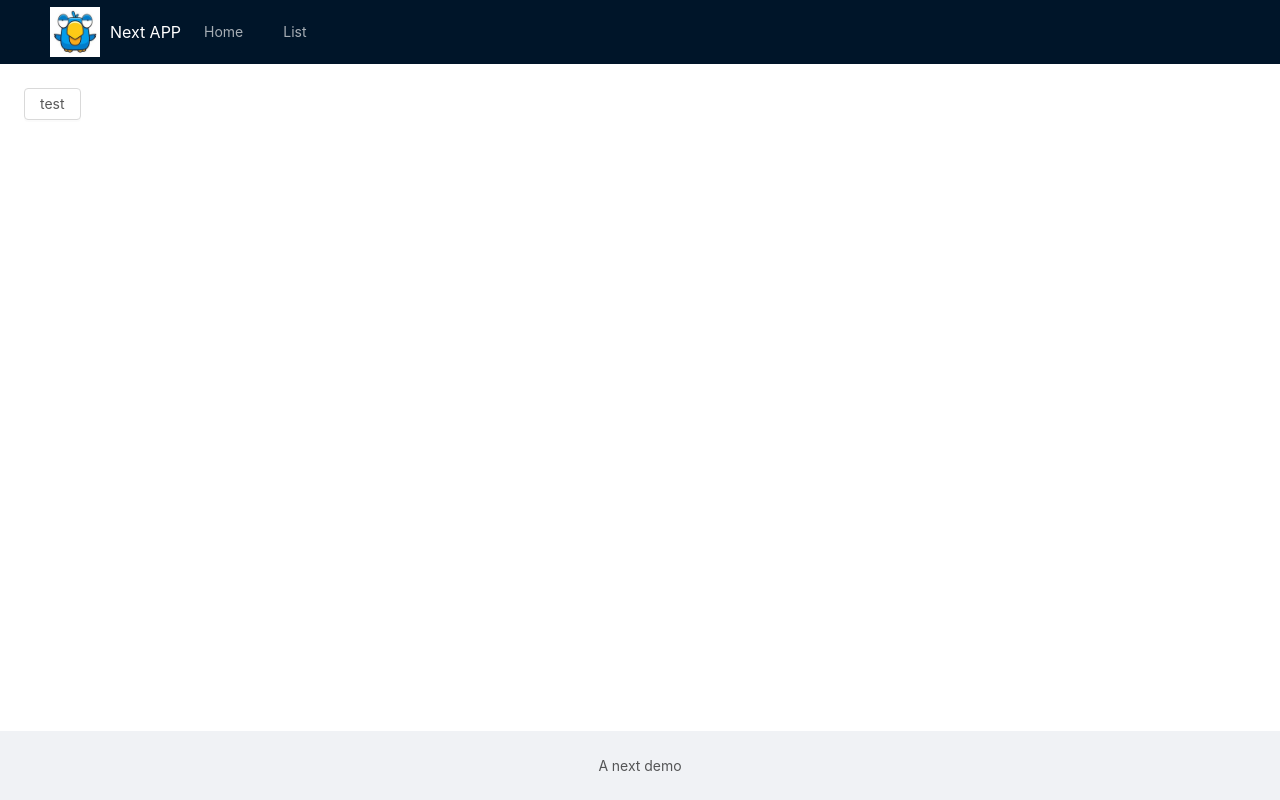
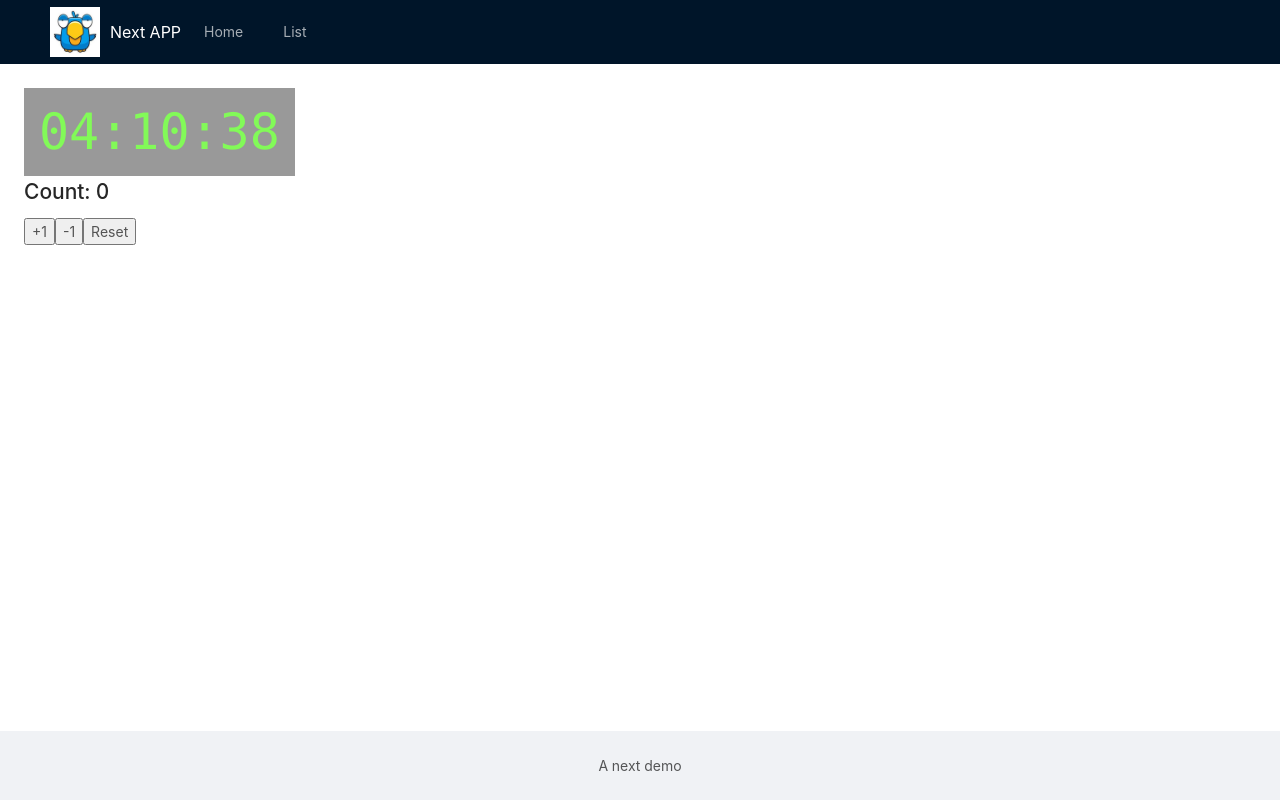
Before and after one commit to etianqq/next-app, a Next.js app: page / in a window 1280 px wide. Built offline with nearby package versions, Linux system fonts and the light colour scheme.

Commit message:
support redux

```diff
--- /dev/null
+++ b/components/pages/Home/clock.tsx
@@ -0,0 +1,23 @@
+export default ({ lastUpdate, light }) => {
+    return (
+        <div className={light ? 'light' : ''}>
+            {format(new Date(lastUpdate))}
+            <style jsx>{`
+          div {
+            padding: 15px;
+            display: inline-block;
+            color: #82FA58;
+            font: 50px menlo, monaco, monospace;
+            background-color: #000;
+          }
+          .light {
+            background-color: #999;
+          }
+        `}</style>
+        </div>
+    )
+}
+
+const format = t => `${pad(t.getUTCHours())}:${pad(t.getUTCMinutes())}:${pad(t.getUTCSeconds())}`
+
+const pad = n => n < 10 ? `0${n}` : n
--- /dev/null
+++ b/components/pages/Home/counter.js
@@ -0,0 +1,39 @@
+import React, { Component } from 'react'
+import { connect } from 'react-redux'
+import { incrementCount, decrementCount, resetCount } from '../../../models/home'
+
+class Counter extends Component {
+    increment = () => {
+        const { dispatch } = this.props
+        dispatch(incrementCount())
+    }
+
+    decrement = () => {
+        const { dispatch } = this.props
+        dispatch(decrementCount())
+    }
+
+    reset = () => {
+        const { dispatch } = this.props
+        dispatch(resetCount())
+    }
+
+    render() {
+        const { count } = this.props
+        return (
+            <div>
+                <h1>Count: <span>{count}</span></h1>
+                <button onClick={this.increment}>+1</button>
+                <button onClick={this.decrement}>-1</button>
+                <button onClick={this.reset}>Reset</button>
+            </div>
+        )
+    }
+}
+
+function mapStateToProps(state) {
+    const { count } = state.home
+    return { count }
+}
+
+export default connect(mapStateToProps)(Counter)
--- /dev/null
+++ b/components/pages/Home/index.tsx
@@ -0,0 +1,19 @@
+import {connect} from 'react-redux'
+import Clock from './clock'
+import Counter from './counter'
+
+function Examples ({ lastUpdate, light }) {
+  return (
+    <div>
+      <Clock lastUpdate={lastUpdate} light={light} />
+      <Counter />
+    </div>
+  )
+}
+
+function mapStateToProps (state) {
+  const { lastUpdate, light } = state.home
+  return { lastUpdate, light }
+}
+
+export default connect(mapStateToProps)(Examples)
--- /dev/null
+++ b/lib/with-redux-store.js
@@ -0,0 +1,50 @@
+import React from 'react'
+import { initializeStore } from '../models/index'
+
+const isServer = typeof window === 'undefined'
+const __NEXT_REDUX_STORE__ = '__NEXT_REDUX_STORE__'
+
+function getOrCreateStore(initialState) {
+    // Always make a new store if server, otherwise state is shared between requests
+    if (isServer) {
+        return initializeStore(initialState)
+    }
+
+    // Create store if unavailable on the client and set it on the window object
+    if (!window[__NEXT_REDUX_STORE__]) {
+        window[__NEXT_REDUX_STORE__] = initializeStore(initialState)
+    }
+    return window[__NEXT_REDUX_STORE__]
+}
+
+export default (App) => {
+    return class AppWithRedux extends React.Component {
+        static async getInitialProps(appContext) {
+            // Get or Create the store with `undefined` as initialState
+            // This allows you to set a custom default initialState
+            const reduxStore = getOrCreateStore()
+
+            // Provide the store to getInitialProps of pages
+            appContext.ctx.reduxStore = reduxStore
+
+            let appProps = {}
+            if (typeof App.getInitialProps === 'function') {
+                appProps = await App.getInitialProps(appContext)
+            }
+
+            return {
+                ...appProps,
+                initialReduxState: reduxStore.getState()
+            }
+        }
+
+        constructor(props) {
+            super(props)
+            this.reduxStore = getOrCreateStore(props.initialReduxState)
+        }
+
+        render() {
+            return <App {...this.props} reduxStore={this.reduxStore} />
+        }
+    }
+}
--- /dev/null
+++ b/models/home.ts
@@ -0,0 +1,60 @@
+const exampleInitialState = {
+    lastUpdate: 0,
+    light: false,
+    count: 0
+}
+
+export const actionTypes = {
+    TICK: 'TICK',
+    INCREMENT: 'INCREMENT',
+    DECREMENT: 'DECREMENT',
+    RESET: 'RESET'
+}
+
+// REDUCERS
+export const reducer = (state = exampleInitialState, action) => {
+    switch (action.type) {
+        case actionTypes.TICK:
+            return Object.assign({}, state, {
+                lastUpdate: action.ts,
+                light: !!action.light
+            })
+        case actionTypes.INCREMENT:
+            return Object.assign({}, state, {
+                count: state.count + 1
+            })
+        case actionTypes.DECREMENT:
+            return Object.assign({}, state, {
+                count: state.count - 1
+            })
+        case actionTypes.RESET:
+            return Object.assign({}, state, {
+                count: exampleInitialState.count
+            })
+        default: return state
+    }
+}
+
+// ACTIONS
+export const serverRenderClock = (isServer) => dispatch => {
+    return dispatch({ type: actionTypes.TICK, light: !isServer, ts: Date.now() })
+}
+
+export const startClock = dispatch => {
+    return setInterval(() => {
+        // Dispatch `TICK` every 1 second
+        dispatch({ type: actionTypes.TICK, light: true, ts: Date.now() })
+    }, 1000)
+}
+
+export const incrementCount = () => dispatch => {
+    return dispatch({ type: actionTypes.INCREMENT })
+}
+
+export const decrementCount = () => dispatch => {
+    return dispatch({ type: actionTypes.DECREMENT })
+}
+
+export const resetCount = () => dispatch => {
+    return dispatch({ type: actionTypes.RESET })
+}
--- /dev/null
+++ b/models/index.ts
@@ -0,0 +1,12 @@
+import { createStore, applyMiddleware, combineReducers } from 'redux'
+import { composeWithDevTools } from 'redux-devtools-extension'
+import thunkMiddleware from 'redux-thunk'
+import { reducer as HomeModel } from './home'
+
+let reducers = combineReducers({
+    home: HomeModel,
+});
+
+export function initializeStore() {
+    return createStore(reducers, {}, composeWithDevTools(applyMiddleware(thunkMiddleware)))
+}
--- a/pages/_app.js
+++ b/pages/_app.js
@@ -1,9 +1,11 @@
 import React from 'react'
 import App, { Container } from 'next/app'
 import Layout from '../components/Layout'
+import { Provider } from 'react-redux'
+import withReduxStore from '../lib/with-redux-store'
 import '../styles/index.scss'
 
-export default class MyApp extends App {
+class MyApp extends App {
 
     componentDidCatch(error, errorInfo) {
         console.log('CUSTOM ERROR HANDLING', error)
@@ -11,12 +13,16 @@ export default class MyApp extends App {
     }
 
     render() {
-        const { Component, pageProps } = this.props
+        const { Component, pageProps, reduxStore } = this.props
         return (
             <Container>
-                <Layout>
-                    <Component {...pageProps} />
-                </Layout>
+                <Provider store={reduxStore}>
+                    <Layout>
+                        <Component {...pageProps} />
+                    </Layout>
+                </Provider>
             </Container>)
     }
 }
+
+export default withReduxStore(MyApp)
--- a/pages/index.js
+++ b/pages/index.js
@@ -1,8 +1,30 @@
-import { Button } from 'antd'
+import React from 'react'
+import {connect} from 'react-redux'
+import {startClock, serverRenderClock} from '../models/home'
+import Home from '../components/pages/Home'
 
-const Home = () => {
+class Index extends React.Component {
+  static getInitialProps ({ reduxStore, req }) {
+    const isServer = !!req
+    reduxStore.dispatch(serverRenderClock(isServer))
 
-  return (<Button>test</Button>)
+    return {}
+  }
+
+  componentDidMount () {
+    const {dispatch} = this.props
+    this.timer = startClock(dispatch)
+  }
+
+  componentWillUnmount () {
+    clearInterval(this.timer)
+  }
+
+  render () {
+    return (
+      <Home />
+    )
+  }
 }
 
-export default Home
+export default connect()(Index)
```
Also changed, not shown: components/pages/List/index.tsx (added), models/list.ts (added).
